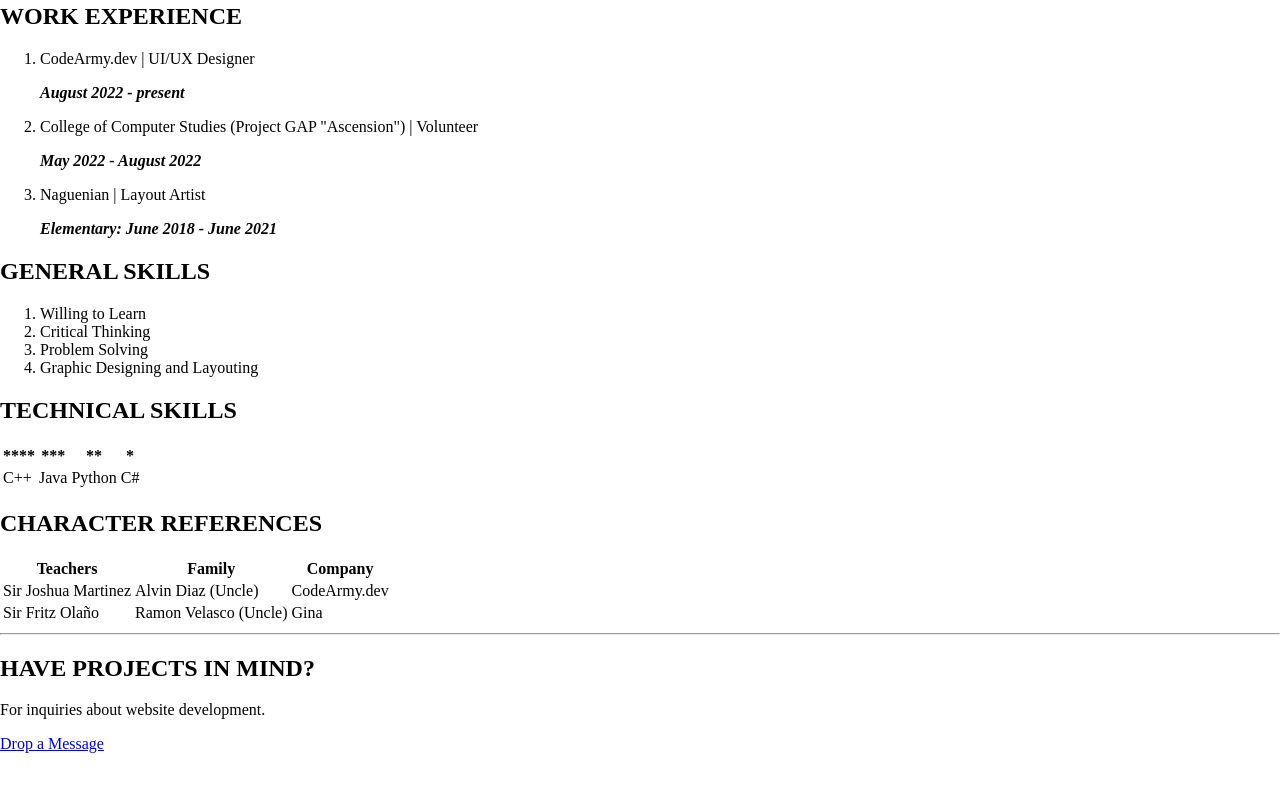
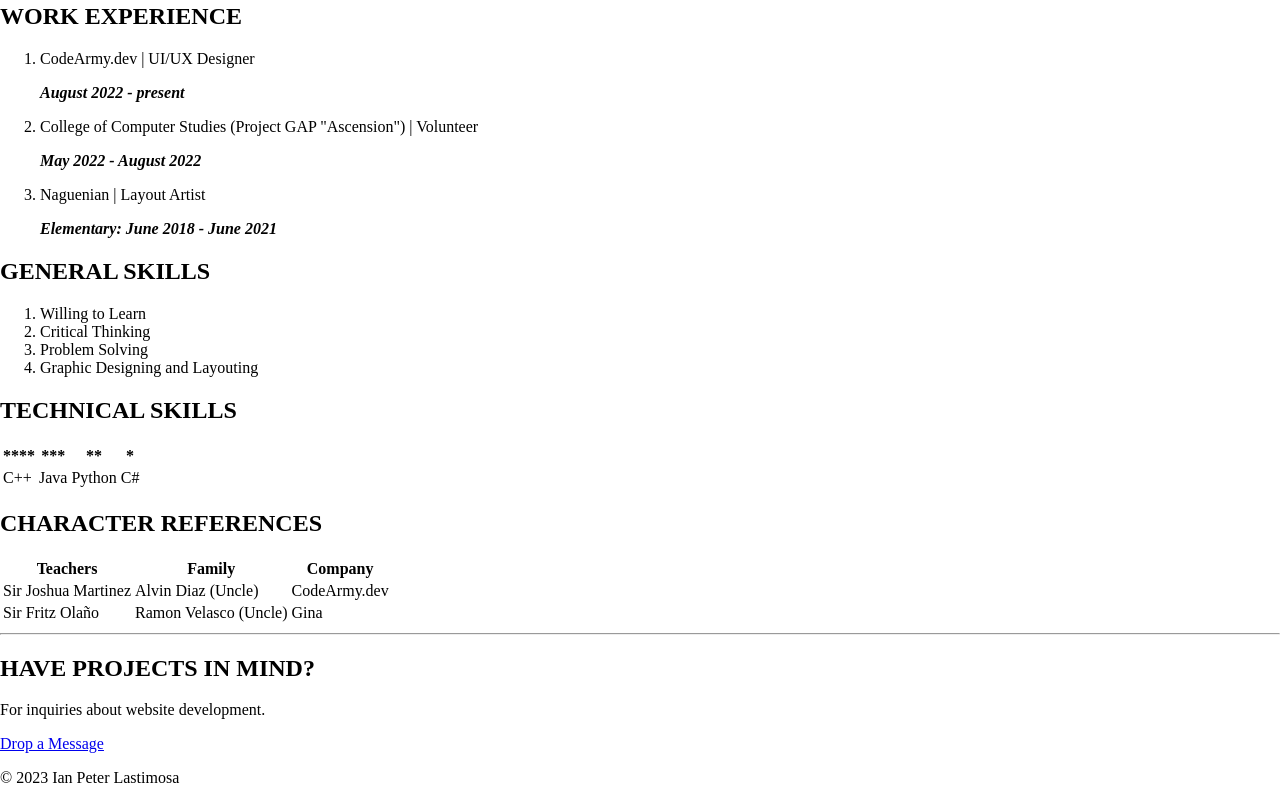
Before and after one commit to LastimosaPeter/Lastimosa, a plain HTML site: page Resume/index.html in a window 1280 px wide. Shown: the part 857-1660 px from the top of the page. Before the commit the page ends 1610 px from the top, so only its background shows below. Drawn offline with Linux system fonts and the light colour scheme.

Commit message:
revision

```diff
--- a/Resume/index.html
+++ b/Resume/index.html
@@ -4,7 +4,6 @@
 		<meta charset = "utf-8" />
 		<title>Ian Peter's Resume</title>
 	<head>
-
   	<body style="margin:0; padding:0">
 	  	<header>
 			<img src="https://pbs.twimg.com/profile_images/1556240801574768640/lLxASGgo_400x400.jpg">
@@ -17,12 +16,11 @@
 		<div>
 			<h2>PROFESSIONAL SUMMARY</h2>
 			<p> An aspiring front-end developer. Having a passion in Graphic Designing,
-			He can make websites that are beautiful, at the same time, well-structured.
+				He can make websites that are beautiful, at the same time, well-structured.
 		</p>
 		</div>
 		<div>
 			<h2>EDUCATIONAL HISTORY</h2>
-
 			<ul>
 				<li>
 				  Ateneo De Naga University
@@ -40,7 +38,6 @@
 		</div>
 		<div>
 			<h2>WORK EXPERIENCE</h2>
-
 			<ol>
 				<li>
 					CodeArmy.dev | UI/UX Designer
@@ -83,6 +80,7 @@
 					<th>**</th>
 					<th>*</th>
 				</tr>
+
 				<tr>
 					<td>C++</td>
 					<td>Java</td>
@@ -118,4 +116,7 @@
 				<a href="https://lastimosapeter.github.io/Lastimosa/Resume/contact.html">Drop a Message</a>
 		</div>
     </body>
+	<footer>
+		<p>&copy; 2023 Ian Peter Lastimosa</p>
+	</footer>
 </html>
```
Also changed, not shown: Resume/contact.html (+3 -0 lines).
